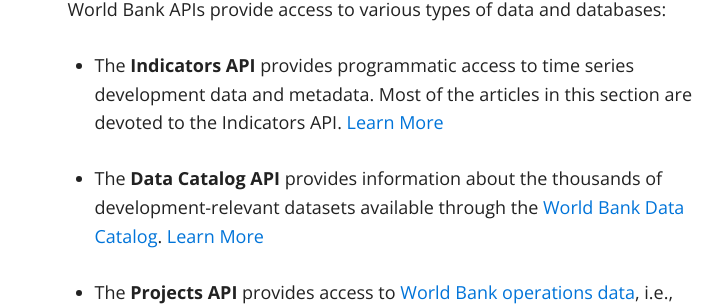
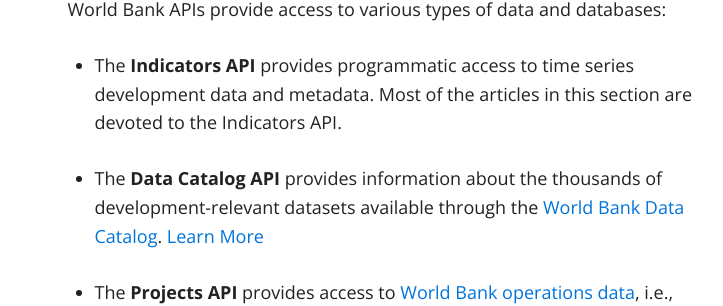
Before and after one commit to tgherzog/apidocs, a Jekyll site: the page built from API_Overview.md, in a window 1280 px wide. Shown: the part 158-464 px from the top of the page, without its empty margins (260-983 px from the left). Built offline with Jekyll 4.4.1, drawn with Linux system fonts in a browser that asks for light colours; our own code applies the rules of GitHub Pages for plain Markdown files.

Commit message:
Minor content fix on overview

```diff
--- a/API_Overview.md
+++ b/API_Overview.md
@@ -7,7 +7,6 @@ World Bank APIs provide access to various types of data and databases:
 
 * The **Indicators API** provides programmatic access to time series development data and metadata.
   Most of the articles in this section are devoted to the Indicators API.
-  [Learn More](https://datahelpdesk.worldbank.org/knowledgebase/articles/898581)
 
 * The **Data Catalog API** provides information about the thousands of development-relevant
   datasets available through the [World Bank Data Catalog](https://datacatalog.worldbank.org).
```
